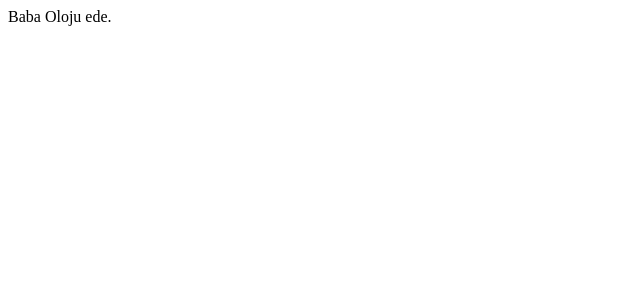
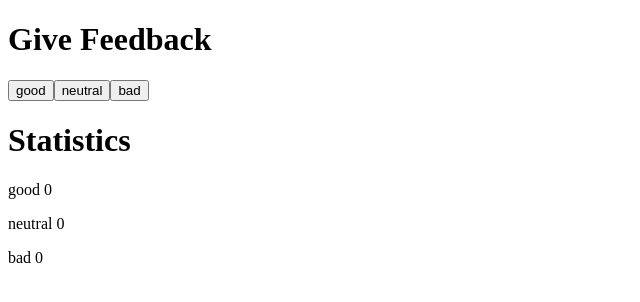
Before and after one commit to hamidme/FSO, a React (Create React App) app in the folder part1/unicafe/: page / in a window 1280 px wide. Shown: the top 302 px of the page, without its empty margins (0-640 px from the left). Built offline with nearby package versions, Linux system fonts and the light colour scheme.

Commit message:
modified for 1.6: uncafe step 1

```diff
--- a/part1/unicafe/src/App.js
+++ b/part1/unicafe/src/App.js
@@ -1,8 +1,31 @@
+import { useState } from 'react'
+function App() {
+  // save clicks of each button to its own state
+  const [good, setGood] = useState(0)
+  const goodClicker = () => {
+    setGood(good + 1)
+  }
 
-function App() {
+  const [neutral, setNeutral] = useState(0)
+  const neutralClicker = () => {
+    setNeutral(neutral + 1)
+  }
+
+  const [bad, setbad] = useState(0)
+  const badClicker = () => {
+    setbad(bad + 1)
+  }
+
   return (
     <div>
-      Baba Oloju ede.
+      <h1>Give Feedback</h1>
+      <button onClick={goodClicker}>good</button>
+      <button onClick={neutralClicker}>neutral</button>
+      <button onClick={badClicker}>bad</button>
+      <h1>Statistics</h1>
+      <p>good {good}</p>
+      <p>neutral {neutral}</p>
+      <p>bad {bad}</p>
     </div>
   );
 }
```
